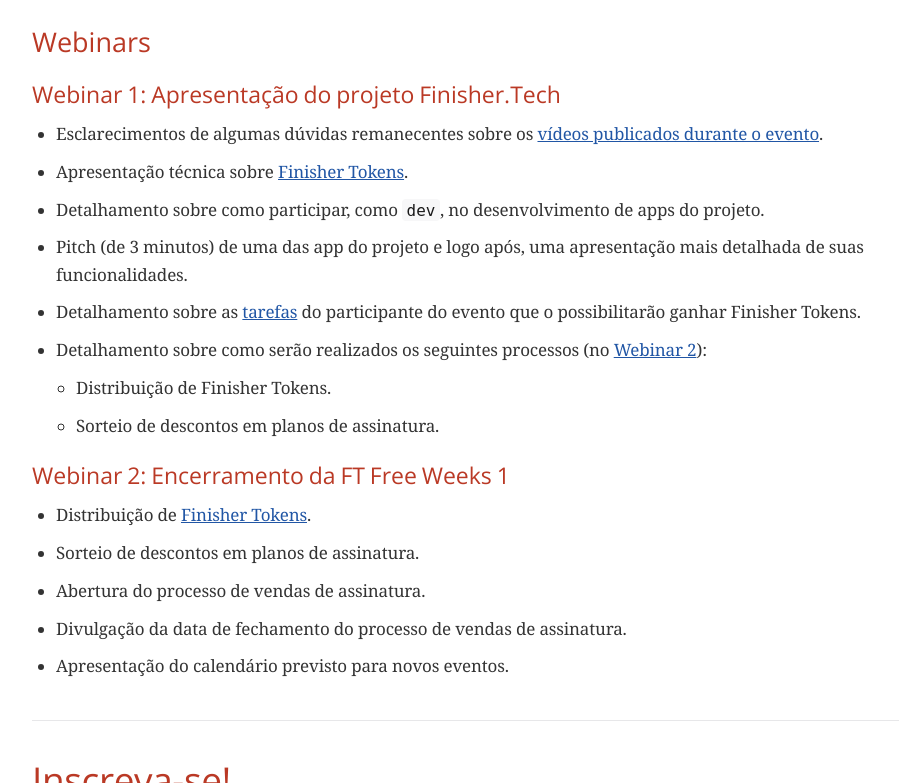
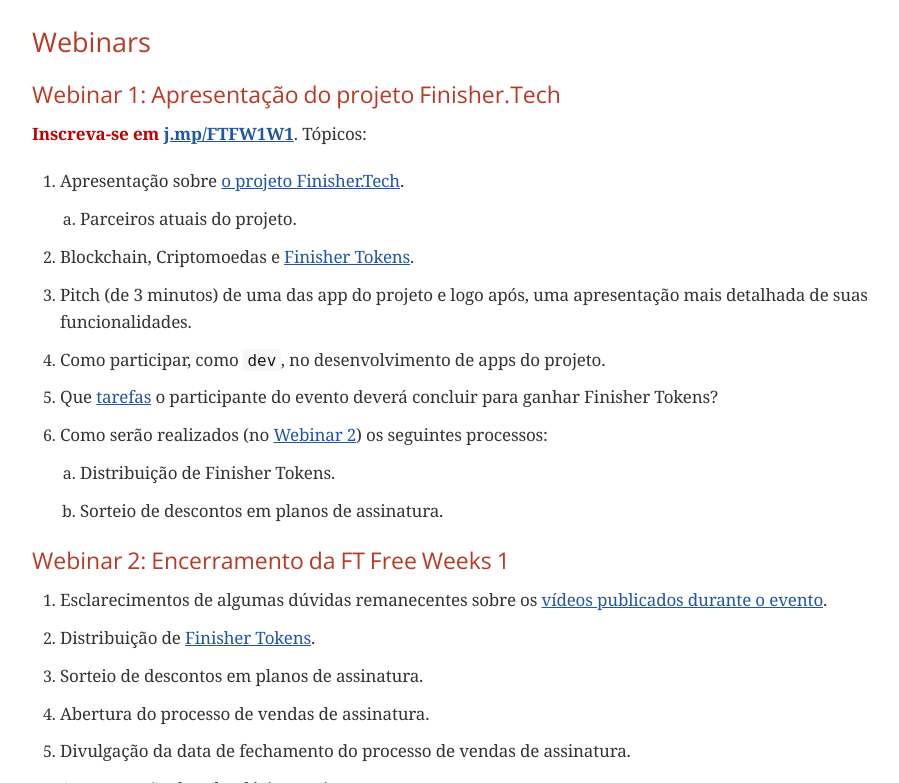
Before and after one commit to finishertech/free-weeks-1, a plain HTML site: page index.html in a window 1280 px wide. Shown: the part 2017-2800 px from the top of the page, without its empty margins (303-1202 px from the left). Drawn offline with nearby package versions, Linux system fonts and the light colour scheme; a web font is replaced by a local one.

Commit message:
Atualização com o link para a inscrição no Webinar 1

```diff
--- a/index.html
+++ b/index.html
@@ -5,7 +5,7 @@
 <meta http-equiv="X-UA-Compatible" content="IE=edge">
 <meta name="viewport" content="width=device-width, initial-scale=1.0">
 <meta name="generator" content="Asciidoctor 2.0.10">
-<meta name="author" content="Paulo Jerônimo &lt;contact@finisher.tech&gt;, 2020-05-04 20:55:05 -0300">
+<meta name="author" content="Paulo Jerônimo &lt;contact@finisher.tech&gt;, 2020-05-12 10:57:02 -0300">
 <title>FT Free Weeks 1</title>
 <link rel="stylesheet" href="https://fonts.googleapis.com/css?family=Open+Sans:300,300italic,400,400italic,600,600italic%7CNoto+Serif:400,400italic,700,700italic%7CDroid+Sans+Mono:400,700">
 <link rel="stylesheet" href="./asciidoctor.css">
@@ -15,17 +15,22 @@
 <div id="header">
 <h1>FT Free Weeks 1</h1>
 <div class="details">
-<span id="author" class="author">Paulo Jerônimo &lt;contact@finisher.tech&gt;, 2020-05-04 20:55:05 -0300</span><br>
+<span id="author" class="author">Paulo Jerônimo &lt;contact@finisher.tech&gt;, 2020-05-12 10:57:02 -0300</span><br>
 </div>
 <div id="toc" class="toc2">
 <div id="toctitle">FT Free Weeks 1</div>
 <ul class="sectlevel1">
 <li><a href="#ola">O que é?</a></li>
-<li><a href="#programacao">Programação (várias corridas 🏃‍♂️)</a>
+<li><a href="#programacao">Programação (algumas corridas 🏃‍♂️)</a>
 <ul class="sectlevel2">
 <li><a href="#_concluída_finished">Concluída (finished 🏆)!</a></li>
 <li><a href="#_a_concluir_kms_a_correr">A concluir (kms a correr)</a></li>
-<li><a href="#webinars">Webinars</a></li>
+<li><a href="#webinars">Webinars</a>
+<ul class="sectlevel3">
+<li><a href="#webinar1">Webinar 1: Apresentação do projeto Finisher.Tech</a></li>
+<li><a href="#webinar2">Webinar 2: Encerramento da FT Free Weeks 1</a></li>
+</ul>
+</li>
 </ul>
 </li>
 <li><a href="#inscreva-se">Inscreva-se!</a>
@@ -39,6 +44,11 @@
 </div>
 </div>
 <div id="content">
+<div id="preamble">
+<div class="sectionbody">
+<div style="page-break-after: always;"></div>
+</div>
+</div>
 <div class="sect1">
 <h2 id="ola"><a class="anchor" href="#ola"></a>O que é?</h2>
 <div class="sectionbody">
@@ -46,8 +56,9 @@
 <p><strong>A FT Free Weeks 1 é um evento que conta com dois
 (2) <a href="#webinars">webinars</a> e lhe apresenta
 <a href="http://finisher.tech/slides/projeto.pdf" target="_blank" rel="noopener">o projeto
-Finisher.Tech e seus apps para as áreas de Bem
-Estar, Saúde e Esportes</a>. Além disso, ele também
+Finisher.Tech e seus apps para a área de
+Bem-estar</a>.
+Além disso, ele também
 é um evento técnico em forma de vídeos que lhe
 entregam, gratuitamente, a execução de alguns
 tutoriais explicando tecnologias (como <a href="https://reactjs.org/" target="_blank" rel="noopener">React</a>,
@@ -125,7 +136,7 @@
 </div>
 </div>
 <div class="sect1">
-<h2 id="programacao"><a class="anchor" href="#programacao"></a>Programação (várias corridas 🏃‍♂️)</h2>
+<h2 id="programacao"><a class="anchor" href="#programacao"></a>Programação (algumas corridas 🏃‍♂️)</h2>
 <div class="sectionbody">
 <div class="sect2">
 <h3 id="_concluída_finished"><a class="anchor" href="#_concluída_finished"></a>Concluída (finished 🏆)!</h3>
@@ -160,19 +171,25 @@
 <h3 id="webinars"><a class="anchor" href="#webinars"></a>Webinars</h3>
 <div class="sect3">
 <h4 id="webinar1"><a class="anchor" href="#webinar1"></a>Webinar 1: Apresentação do projeto Finisher.Tech</h4>
-<div class="ulist">
-<ul>
+<div class="paragraph">
+<p><strong><span class="red">Inscreva-se em <a href="https://j.mp/FTFW1W1" target="_blank" rel="noopener">j.mp/FTFW1W1</a></span></strong>.
+Tópicos:</p>
+</div>
+<div class="olist arabic">
+<ol class="arabic">
 <li>
-<p>Esclarecimentos de algumas dúvidas remanecentes
-  sobre os <a href="#videos">vídeos publicados durante o
-evento</a>.</p>
+<p>Apresentação sobre <a href="http://finisher.tech/slides/projeto.pdf" target="_blank" rel="noopener">o
+projeto Finisher.Tech</a>.</p>
+<div class="olist loweralpha">
+<ol class="loweralpha" type="a">
+<li>
+<p>Parceiros atuais do projeto.</p>
+</li>
+</ol>
+</div>
 </li>
 <li>
-<p>Apresentação técnica sobre <a href="https://finisher.tech/free-week-1/#finisher-tokens" target="_blank" rel="noopener">Finisher Tokens</a>.</p>
-</li>
-<li>
-<p>Detalhamento sobre como participar, como <code>dev</code>,
-no desenvolvimento de apps do projeto.</p>
+<p>Blockchain, Criptomoedas e <a href="https://finisher.tech/free-week-1/#finisher-tokens" target="_blank" rel="noopener">Finisher Tokens</a>.</p>
 </li>
 <li>
 <p>Pitch (de 3 minutos) de uma das app do projeto e
@@ -180,31 +197,40 @@
 suas funcionalidades.</p>
 </li>
 <li>
-<p>Detalhamento sobre as <a href="#tarefas">tarefas</a> do participante
-  do evento que o possibilitarão ganhar Finisher
-Tokens.</p>
+<p>Como participar, como <code>dev</code>,
+no desenvolvimento de apps do projeto.</p>
 </li>
 <li>
-<p>Detalhamento sobre como serão realizados
-os seguintes processos (no <a href="#webinar2">Webinar 2</a>):</p>
-<div class="ulist">
-<ul>
+<p>Que <a href="#tarefas">tarefas</a> o participante
+  do evento deverá concluir para ganhar Finisher
+Tokens?</p>
+</li>
+<li>
+<p>Como serão realizados (no <a href="#webinar2">Webinar 2</a>)
+os seguintes processos:</p>
+<div class="olist loweralpha">
+<ol class="loweralpha" type="a">
 <li>
 <p>Distribuição de Finisher Tokens.</p>
 </li>
 <li>
 <p>Sorteio de descontos em planos de assinatura.</p>
 </li>
-</ul>
+</ol>
 </div>
 </li>
-</ul>
+</ol>
 </div>
 </div>
 <div class="sect3">
 <h4 id="webinar2"><a class="anchor" href="#webinar2"></a>Webinar 2: Encerramento da FT Free Weeks 1</h4>
-<div class="ulist">
-<ul>
+<div class="olist arabic">
+<ol class="arabic">
+<li>
+<p>Esclarecimentos de algumas dúvidas remanecentes
+  sobre os <a href="#videos">vídeos publicados durante o
+evento</a>.</p>
+</li>
 <li>
 <p>Distribuição de <a href="https://finisher.tech/free-week-1/#finisher-tokens" target="_blank" rel="noopener">Finisher Tokens</a>.</p>
 </li>
@@ -222,7 +248,7 @@
 <p>Apresentação do calendário previsto para
 novos eventos.</p>
 </li>
-</ul>
+</ol>
 </div>
 </div>
 </div>
@@ -287,6 +313,10 @@
 basta entrar para o <a href="https://groups.google.com/d/forum/ft-free-weeks-1" target="_blank" rel="noopener">grupo criado no
 Google Groups</a>.</p>
 </div>
+<div class="paragraph">
+<p>Inscreva-se para participar do <a href="#webinar1">Webinar 1</a> em
+<a href="https://j.mp/FTFW1W1" target="_blank" rel="noopener">j.mp/FTFW1W1</a>.</p>
+</div>
 <div class="admonitionblock warning">
 <table>
 <tr>
@@ -294,9 +324,8 @@
 <i class="fa icon-warning" title="Warning"></i>
 </td>
 <td class="content">
-O link para este webinar será distribuído
-<span class="red">de forma PRIVADA</span> apenas aos inscritos no
-evento.
+O link para inscrição no <a href="#webinar2">Webinar 2</a>
+será divulgado mais a frente.
 </td>
 </tr>
 </table>
```
Also changed, not shown: 1 other file.
